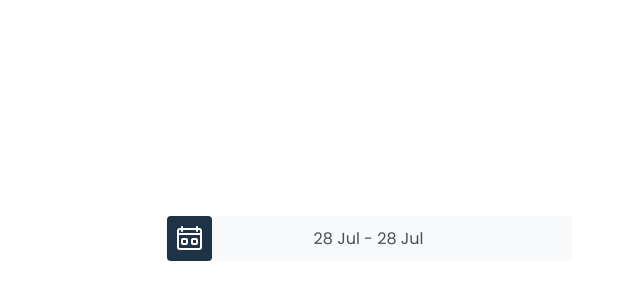
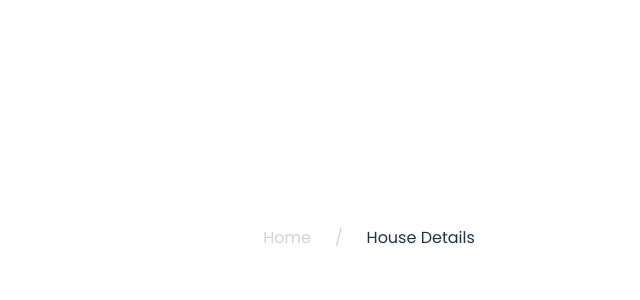
Before and after one commit to Anandawd/TravelTribe-App, a React (Vite) app: page /example in a window 1280 px wide. Shown: the part 154-454 px from the top of the page, without its empty margins (271-911 px from the left). Built offline with nearby package versions, Linux system fonts and the light colour scheme.

Commit message:
create breadcrumb

```diff
--- a/src/assets/scss/_breadcrumb.scss
+++ b/src/assets/scss/_breadcrumb.scss
@@ -20,7 +20,7 @@
     &::before {
       display: inline-block; // Suppress underlining of the separator in modern browsers
       padding-right: $breadcrumb-item-padding;
-      color: $breadcrumb-divider-color;
+      color: $gray-400;
       content: escape-svg($breadcrumb-divider);
     }
   }
--- a/src/assets/scss/_variables.scss
+++ b/src/assets/scss/_variables.scss
@@ -1052,7 +1052,7 @@ $breadcrumb-font-size: null !default;
 
 $breadcrumb-padding-y: 0.75rem !default;
 $breadcrumb-padding-x: 1rem !default;
-$breadcrumb-item-padding: 1rem !default;
+$breadcrumb-item-padding: 1.5rem !default;
 
 $breadcrumb-margin-bottom: 1rem !default;
 
--- a/src/pages/Example.jsx
+++ b/src/pages/Example.jsx
@@ -1,21 +1,14 @@
 import { Component } from "react";
 
-import { InputDate } from "elements/Form/";
+import Breadcrumb from "elements/Breadcrumb";
 
 export default class Example extends Component {
-  state = {
-    value: {
-      startDate: new Date(),
-      endDate: new Date(),
-      key: "selection",
-    },
-  };
+  render() {
+    const breadcrumb = [
+      { pageTitle: "Home", pageHref: "" },
+      { pageTitle: "House Details", pageHref: "" },
+    ];
 
-  handleChange = (e) => {
-    this.setState({ [e.target.name]: e.target.value });
-  };
-
-  render() {
     return (
       <div className="container">
         <div
@@ -23,12 +16,7 @@ export default class Example extends Component {
           style={{ height: "100vh" }}
         >
           <div className="col-auto">
-            <InputDate
-              max={30}
-              onChange={this.handleChange}
-              name="value"
-              value={this.state.value}
-            />
+            <Breadcrumb data={breadcrumb} />
           </div>
         </div>
       </div>
```
